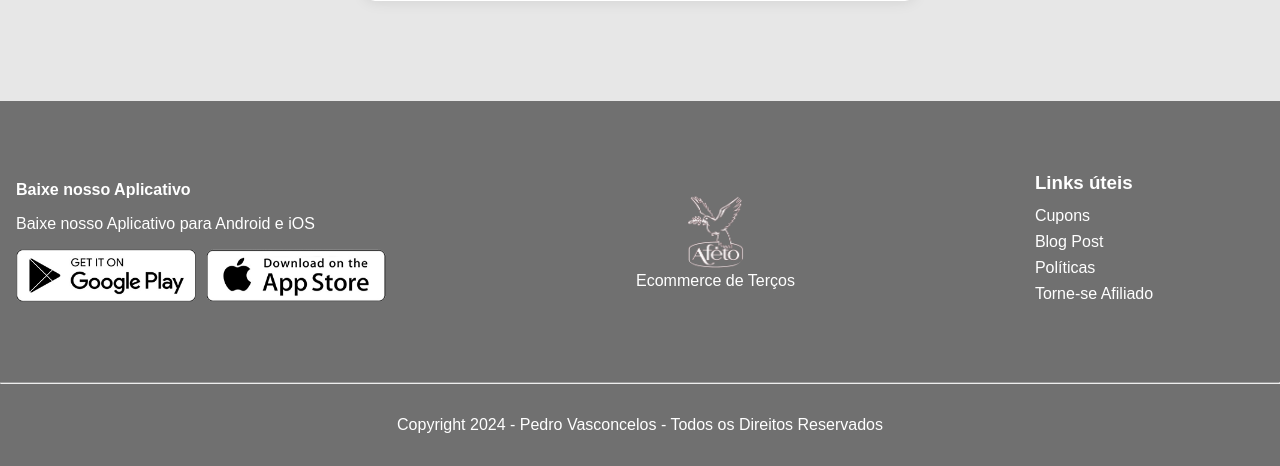
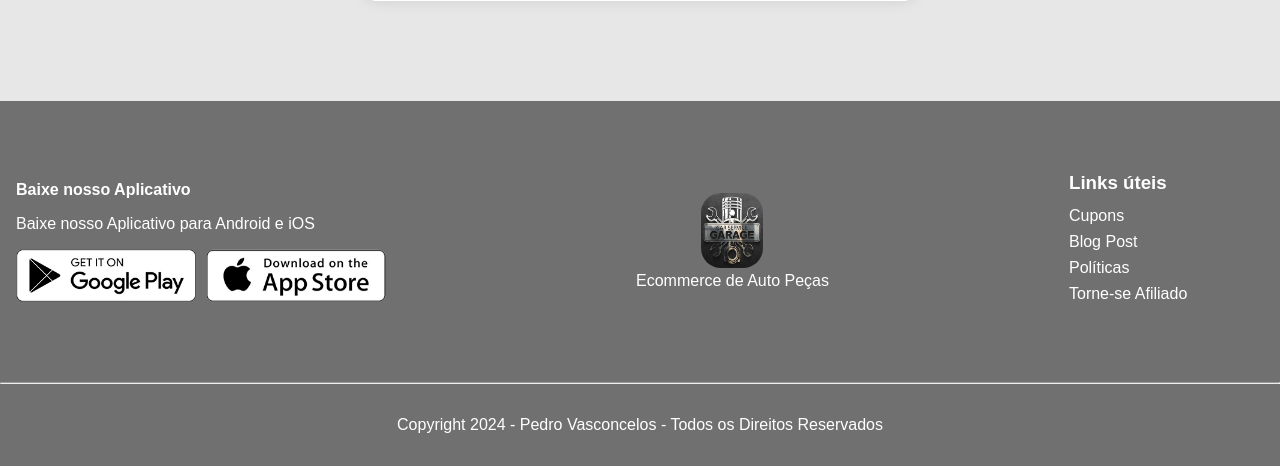
Before and after one commit to pedr0vasconcelos/Ecommerce-AutoPecas, a Flask app: page /signup in a window 1280 px wide. Shown: the part 752-1218 px from the top of the page. Run offline with Flask 3, Linux system fonts and the light colour scheme.

Commit message:
Commit da Hospedagem Dinamica 11

```diff
--- a/templates/admin.html
+++ b/templates/admin.html
@@ -92,7 +92,7 @@
             </div>
             <div class="logo-footer">
               <a href="/index.html" class="logo"><img src="/static/img/logo-garage.png"></a>
-                <p>Ecommerce de Terços</p>
+                <p>Ecommerce de Auto Peças</p>
             </div>
             <div class="links-footer">
                 <h3>Links úteis</h3>
--- a/templates/carrinho.html
+++ b/templates/carrinho.html
@@ -151,7 +151,7 @@
             </div>
             <div class="logo-footer">
                 <a href="/index.html" class="logo"><img src="/static/img/logo-garage.png"></a>
-                <p>Ecommerce de Terços</p>
+                <p>Ecommerce de Auto Peças</p>
             </div>
             <div class="links-footer">
                 <h3>Links úteis</h3>
--- a/templates/edit_user.html
+++ b/templates/edit_user.html
@@ -84,8 +84,8 @@
             </div>
         </div>
         <div class="logo-footer">
-          <a href="{{ url_for('index') }}" class="logo"><img src="{{ url_for('static', filename='img/Afeto.png') }}" alt="Logo"></a>
-            <p>Ecommerce de Terços</p>
+          <a href="/index.html" class="logo"><img src="/static/img/logo-garage.png"></a>
+            <p>Ecommerce de Auto Peças</p>
         </div>
         <div class="links-footer">
             <h3>Links úteis</h3>
--- a/templates/editar_produto.html
+++ b/templates/editar_produto.html
@@ -79,8 +79,8 @@
             </div>
         </div>
         <div class="logo-footer">
-          <a href="{{ url_for('index') }}" class="logo"><img src="{{ url_for('static', filename='img/Afeto.png') }}" alt="Logo"></a>
-            <p>Ecommerce de Terços</p>
+          <a href="/index.html" class="logo"><img src="/static/img/logo-garage.png"></a>
+            <p>Ecommerce de Auto Peças</p>
         </div>
         <div class="links-footer">
             <h3>Links úteis</h3>
--- a/templates/index.html
+++ b/templates/index.html
@@ -207,7 +207,7 @@
             </div>
             <div class="logo-footer">
                 <a href="/index.html" class="logo"><img src="/static/img/logo-garage.png"></a>
-                <p>Ecommerce de Terços</p>
+                <p>Ecommerce de Auto Peças</p>
             </div>
             <div class="links-footer">
                 <h3>Links úteis</h3>
--- a/templates/login.html
+++ b/templates/login.html
@@ -98,8 +98,8 @@
               </div>
           </div>
           <div class="logo-footer">
-            <a href="{{ url_for('index') }}" class="logo"><img src="{{ url_for('static', filename='img/Afeto.png') }}" alt="Logo"></a>
-              <p>Ecommerce de Terços</p>
+            <a href="/index.html" class="logo"><img src="/static/img/logo-garage.png"></a>
+              <p>Ecommerce de Auto Peças</p>
           </div>
           <div class="links-footer">
               <h3>Links úteis</h3>
--- a/templates/product_control.html
+++ b/templates/product_control.html
@@ -106,7 +106,7 @@
             </div>
             <div class="logo-footer">
               <a href="/index.html" class="logo"><img src="/static/img/logo-garage.png"></a>
-                <p>Ecommerce de Terços</p>
+                <p>Ecommerce de Auto Peças</p>
             </div>
             <div class="links-footer">
                 <h3>Links úteis</h3>
--- a/templates/produto.html
+++ b/templates/produto.html
@@ -109,8 +109,8 @@
                 </div>
             </div>
             <div class="logo-footer">
-                <a href="/index.html" class="logo"><img src="/static/img/Afeto.png"></a>
-                <p>Ecommerce de Terços</p>
+                <a href="/index.html" class="logo"><img src="/static/img/logo-garage.png"></a>
+                <p>Ecommerce de Auto Peças</p>
             </div>
             <div class="links-footer">
                 <h3>Links úteis</h3>
--- a/templates/signup.html
+++ b/templates/signup.html
@@ -77,8 +77,8 @@
             </div>
         </div>
         <div class="logo-footer">
-            <a href="{{ url_for('index') }}" class="logo"><img src="{{ url_for('static', filename='img/Afeto.png') }}" alt="Logo"></a>
-            <p>Ecommerce de Terços</p>
+            <a href="/index.html" class="logo"><img src="/static/img/logo-garage.png"></a>
+            <p>Ecommerce de Auto Peças</p>
         </div>
         <div class="links-footer">
             <h3>Links úteis</h3>
--- a/templates/user.html
+++ b/templates/user.html
@@ -117,7 +117,7 @@
             </div>
             <div class="logo-footer">
                 <a href="/index.html" class="logo"><img src="/static/img/logo-garage.png"></a>
-                <p>Ecommerce de Terços</p>
+                <p>Ecommerce de Auto Peças</p>
             </div>
             <div class="links-footer">
                 <h3>Links úteis</h3>
--- a/templates/user_control.html
+++ b/templates/user_control.html
@@ -90,8 +90,8 @@
             </div>
         </div>
         <div class="logo-footer">
-          <a href="{{ url_for('index') }}" class="logo"><img src="{{ url_for('static', filename='img/Afeto.png') }}" alt="Logo"></a>
-            <p>Ecommerce de Terços</p>
+          <a href="/index.html" class="logo"><img src="/static/img/logo-garage.png"></a>
+            <p>Ecommerce de Auto Peças</p>
         </div>
         <div class="links-footer">
             <h3>Links úteis</h3>
```
